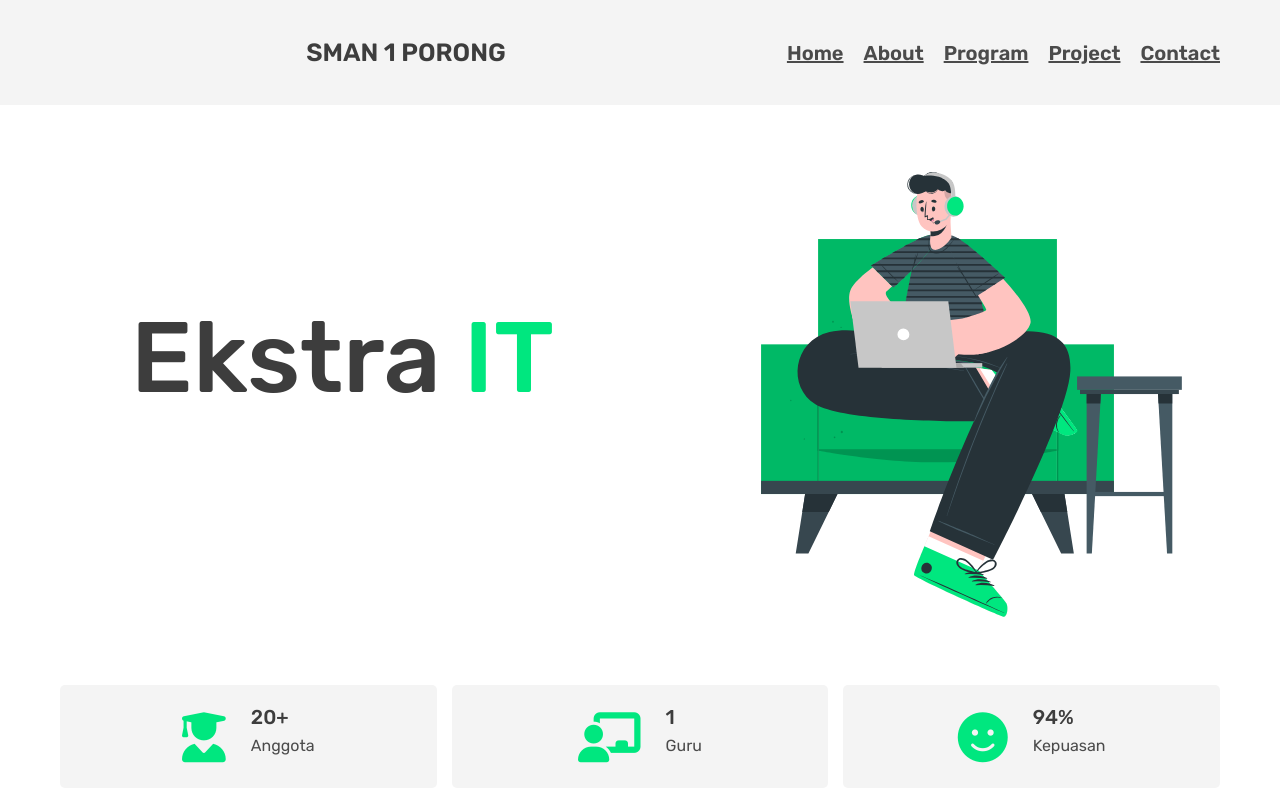
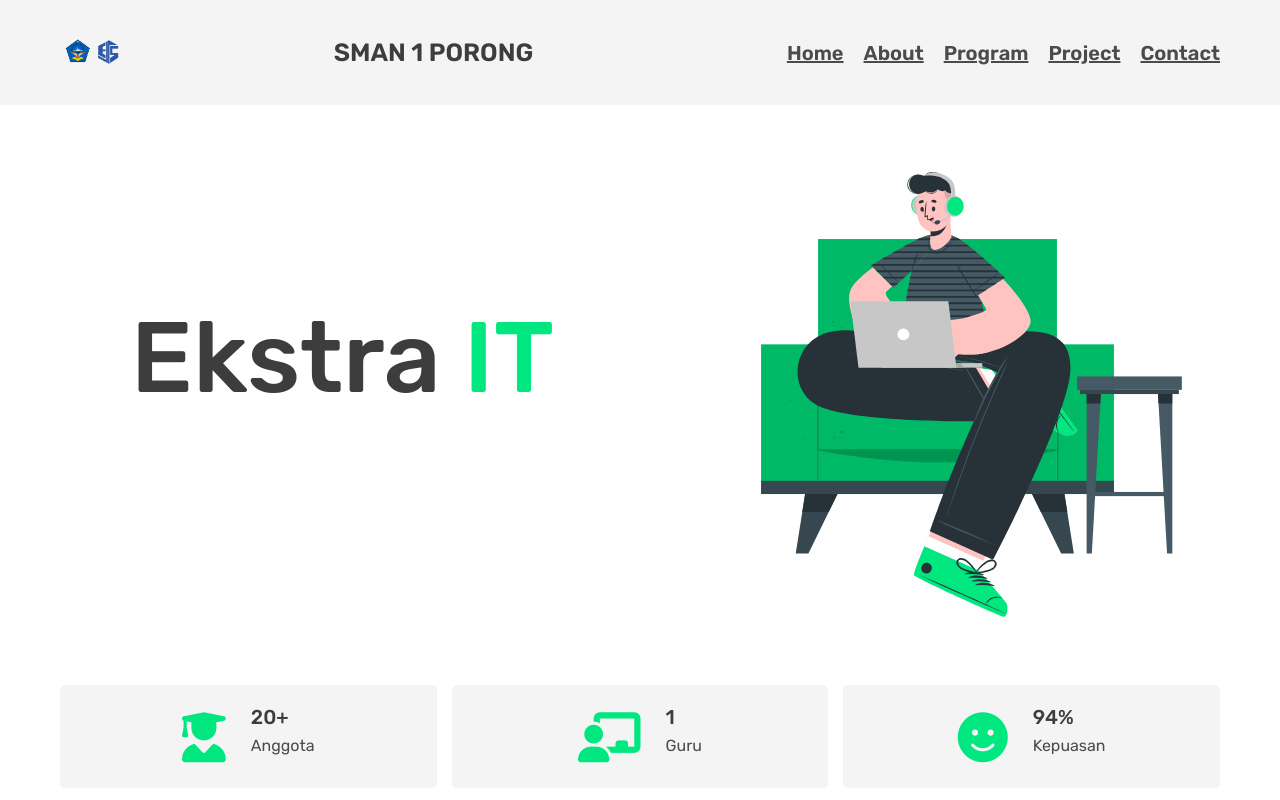
Before and after one commit to ekstra-it-smanip/home, a plain HTML site: page index.html in a window 1280 px wide. Shown: the top 800 px of the page. Drawn offline with nearby package versions, Linux system fonts and the light colour scheme.

Commit message:
Update index.htmls

```diff
--- a/index.html
+++ b/index.html
@@ -39,7 +39,7 @@
     <header class="header">
 
       <section class="flex fw-bold">
-        <img src="logo.png" alt=""  class="logos" style="height: 55px; width: auto; margin: 5;"/>
+        <img src="Desain tanpa judul.png" alt=""  class="logos" style="height: 55px; width: auto; margin: 5;"/>
         <a href="#home" class="logo" style="text-decoration: none;  margin-left: -25px;">
 
         SMAN 1 PORONG</a>
```
